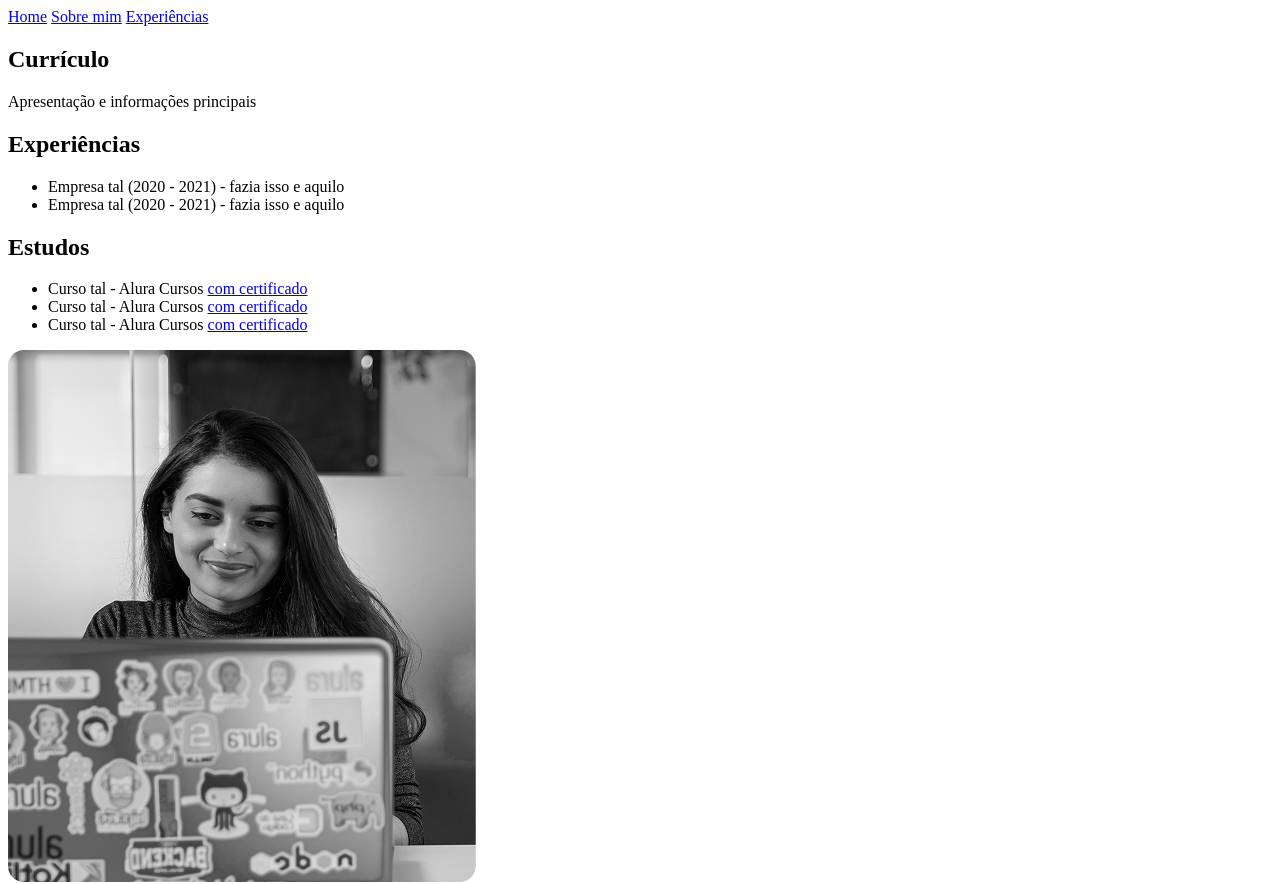
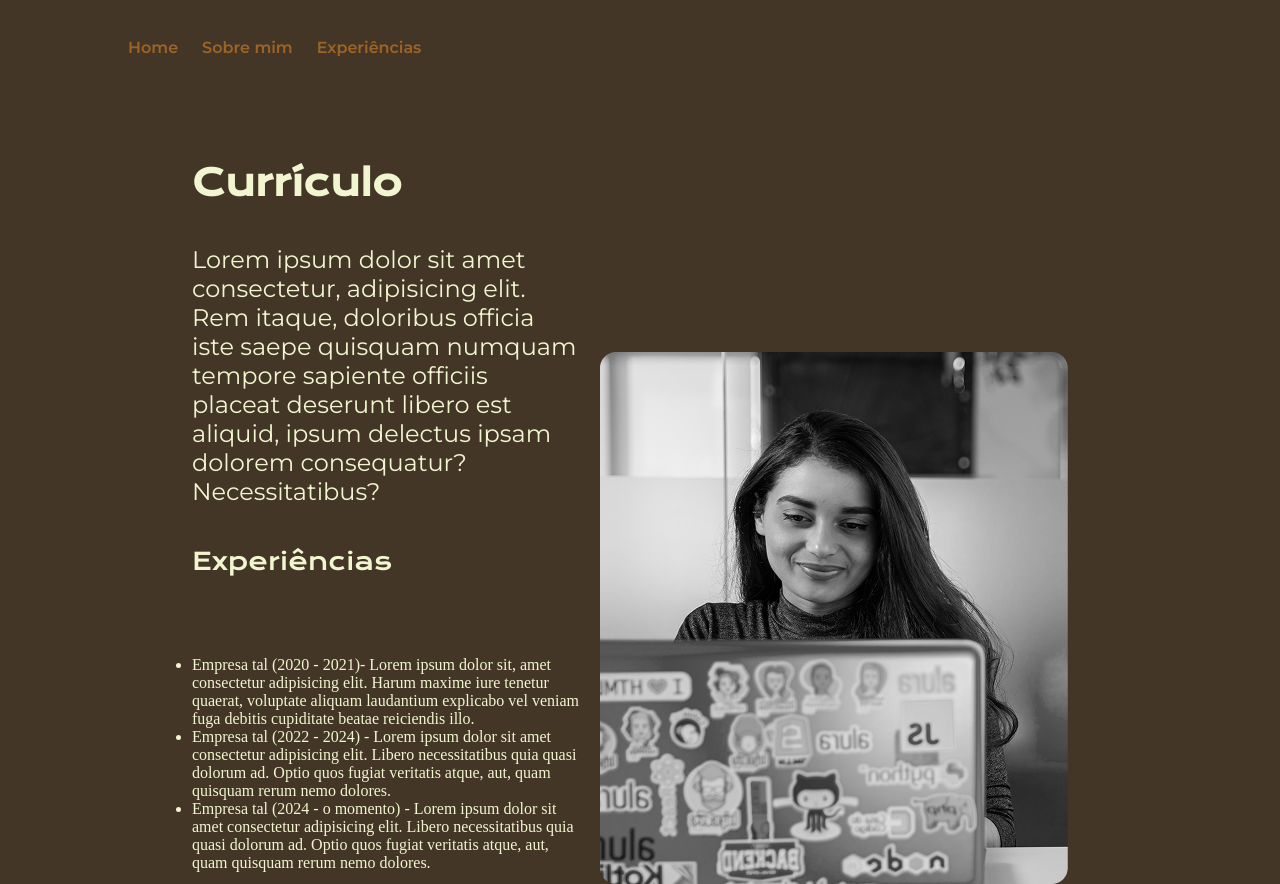
Before and after one commit to 7luizarthu/Portfolio_alura, a plain HTML site: page experiences.html in a window 1280 px wide. Shown: the top 884 px of the page. Drawn offline with nearby package versions, Linux system fonts and the light colour scheme.

Commit message:
Melhorando o codigo

```diff
--- a/experiences.html
+++ b/experiences.html
@@ -4,6 +4,7 @@
     <meta charset="UTF-8">
     <meta name="viewport" content="width=device-width, initial-scale=1.0">
     <title>Experiências</title>
+    <link rel="stylesheet" href="./styles/style.css">
 </head>
 <body>
     <header>
@@ -13,31 +14,35 @@
             <a class="menu_link" href="experiences.html">Experiências</a>
         </nav>
     </header>
-    <main class="tela_experiencias">
-        <section>
-<h1 class="title">Currículo</h1>
-<p class="texto_title">Apresentação e informações principais</p>
-<h2 class="title">Experiências</h2>
-<p class="texto_title">
+    <main class="apresentacao">
+        <section class="apresentacao_conteudo">
+<h1 class="apresentacao_conteudo_titulo">Currículo</h1>
+<p class="apresentacao_conteudo_texto">Lorem ipsum dolor sit amet consectetur, adipisicing elit. Rem itaque, doloribus officia iste saepe quisquam numquam tempore sapiente officiis placeat deserunt libero est aliquid, ipsum delectus ipsam dolorem consequatur? Necessitatibus?</p>
+<h2 class="apresentacao_link_subtitulo">Experiências</h2>
+<p class="apresentacao_conteudo_texto">
      <ul>
-        <li>Empresa tal (2020 - 2021) - fazia isso e aquilo</li>
-        <li>Empresa tal (2020 - 2021) - fazia isso e aquilo</li>
-</ul>
+        <li>Empresa tal (2020 - 2021)- Lorem ipsum dolor sit, amet consectetur adipisicing elit. Harum maxime iure tenetur quaerat, voluptate aliquam laudantium explicabo vel veniam fuga debitis cupiditate beatae reiciendis illo.</li>
+        <li>Empresa tal (2022 - 2024) - Lorem ipsum dolor sit amet consectetur adipisicing elit. Libero necessitatibus quia quasi dolorum ad. Optio quos fugiat veritatis atque, aut, quam quisquam rerum nemo dolores.</li>
+        <li>Empresa tal (2024 - o momento) - Lorem ipsum dolor sit amet consectetur adipisicing elit. Libero necessitatibus quia quasi dolorum ad. Optio quos fugiat veritatis atque, aut, quam quisquam rerum nemo dolores.</li>
+
+    </ul>
 </p>
-<h2 class="title">Estudos</h2>
+<h2 class="apresentacao_link_subtitulo">Estudos</h2>
 <div>
     <ul>
-        <li>Curso tal - Alura Cursos <a href="linkdocertificado">com certificado</a> </li>
-        <li>Curso tal - Alura Cursos <a href="linkdocertificado">com certificado</a></li>
-        <li>Curso tal - Alura Cursos <a href="linkdocertificado">com certificado</a></li>
+        <li>Curso tal - Alura Cursos <a class="link_cursos" href="linkdocertificado">com certificado</a> </li>
+        <li>Curso tal - Alura Cursos <a class="link_cursos" href="linkdocertificado">com certificado</a></li>
+        <li>Curso tal - Alura Cursos <a class="link_cursos" href="linkdocertificado">com certificado</a></li>
     </ul>
 </div>
 </section>
-<img src="./assets/Rectangle 47.png" alt="Foto da Joana Santos programando">
+<img class = "image" src="./assets/Rectangle 47.png" alt="Foto da Joana Santos programando">
 
     </main>
     </section>
-    <footer></footer>
+    <footer class="rodape">
+        <p>Desenvolvido por Luiz Arthur.</p>
+    </footer>
 
 </body>
 </html>
--- a/styles/style.css
+++ b/styles/style.css
@@ -1,10 +1,10 @@
 
 @import url('https://fonts.googleapis.com/css2?family=Krona+One&family=Montserrat:ital,wght@0,100..900;1,100..900&display=swap');
 :root{
-  --cor-primaria: #000000;
-  --cor-secundaria: #F6F6F6;
-  --cor-terciaria: #22D4FD;
-  --cor-hover: #272727;
+  --cor-primaria: #443627;
+  --cor-secundaria: #F2F6D0;
+  --cor-terciaria: #D98324;
+  --cor-hover: #F2F6D0;
   --fonte-primaria: "Krona One", sans-serif;
   --fonte-secundaria: "Montserrat", sans-serif;
 }
@@ -31,9 +31,15 @@ color: var(--cor-terciaria);
 text-decoration: none;
 font-family: var(--fonte-secundaria);
 font-weight: 600;
-
+opacity: 0.6;
+transition: 0.3s;
 
 }
+
+.menu_link:hover{
+    opacity: 1;
+  }
+
 .titulo-destaque {
 color: var(--cor-terciaria);
 }
@@ -83,10 +89,15 @@ color: var(--cor-terciaria);
   color: var(--cor-secundaria);
   font-family: var(--fonte-secundaria);
   font-weight: 600;
+  margin: 4px 2px;
+  opacity: 0.6;
+  transition: 0.3s;
 }
 
 .botoes:hover{
   background-color: var(--cor-hover);
+  opacity: 1;
+  color: var(--cor-terciaria);
 }
 
 .image{
@@ -102,3 +113,8 @@ font-weight: 400;
 font-size: 24px;
 text-align: center;
 }
+
+.link_cursos{
+color: var(--cor-terciaria);
+text-decoration: none;
+}
```
Also changed, not shown: About.html (+0 -1 lines).
